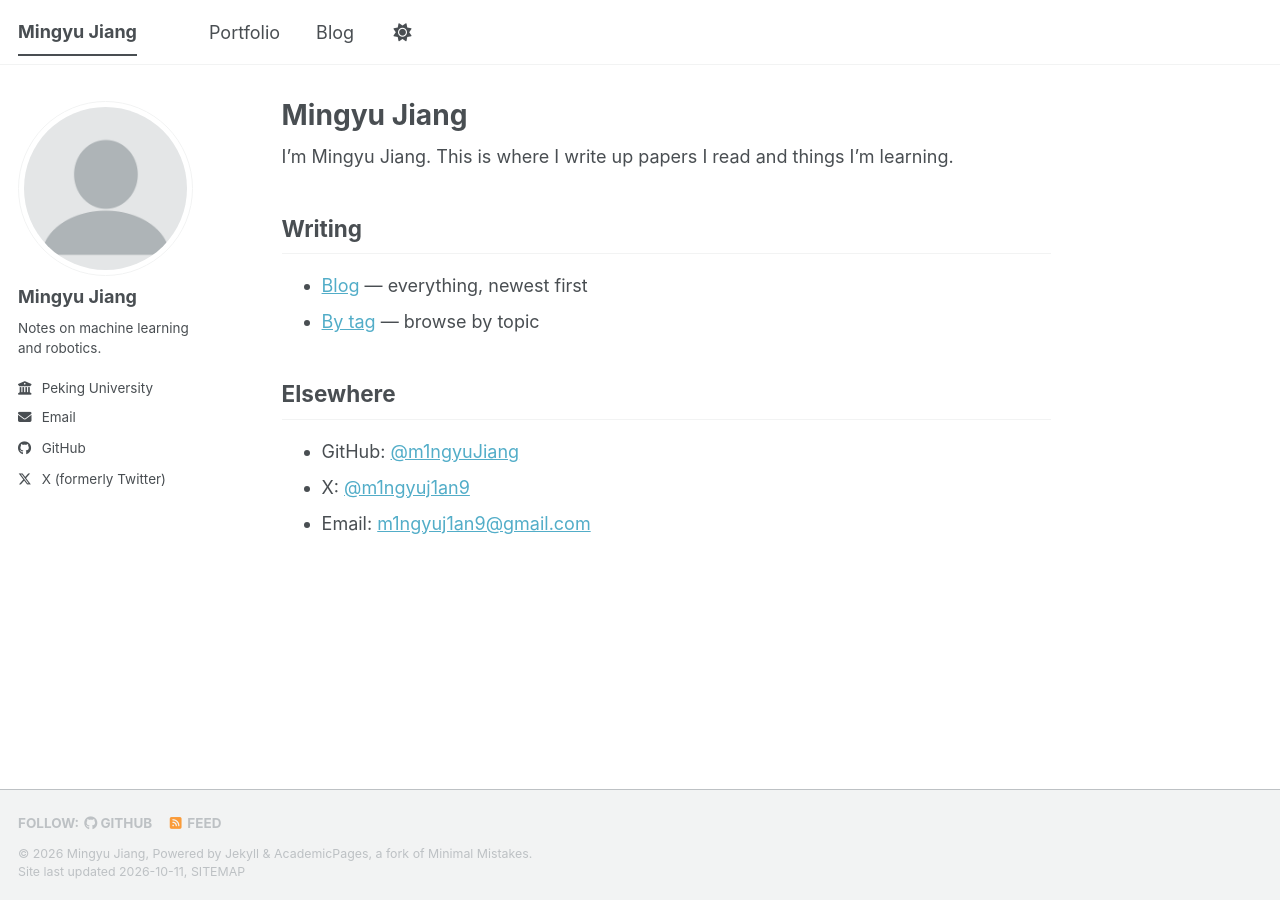
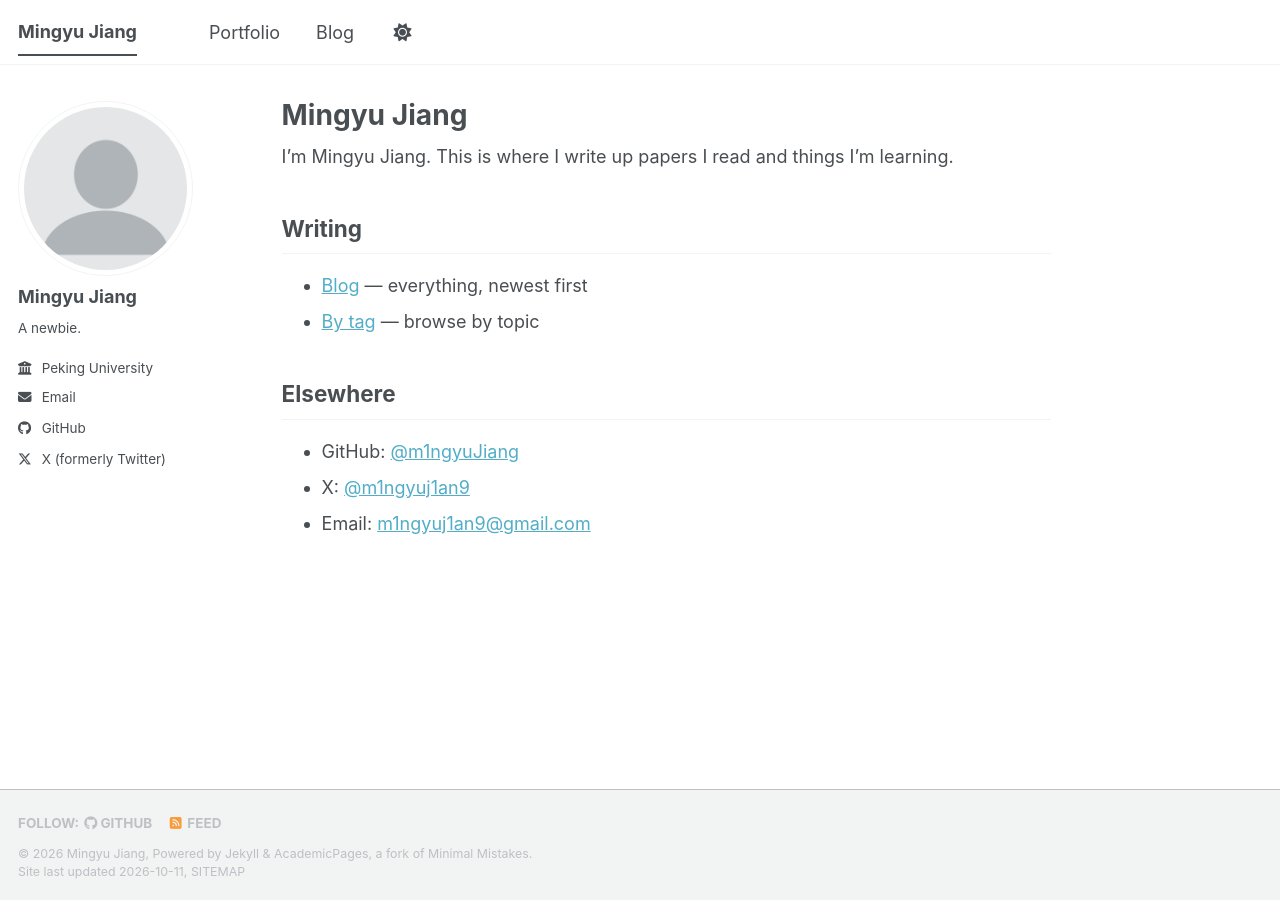
Before and after one commit to Missing-Hex/personalpages, a Jekyll site: the page built from _pages/about.md, in a window 1280 px wide. Built offline with Jekyll 4.4.1, drawn with Linux system fonts in a browser that asks for light colours; a style sheet for code colours, icons or effects is not loaded.

Commit message:
update bio

```diff
--- a/_config.yml
+++ b/_config.yml
@@ -22,7 +22,7 @@ author:
   # Biographic information
   avatar           : "profile.png"
   name             : "Mingyu Jiang"
-  bio              : "Notes on machine learning and robotics."
+  bio              : "A newbie."
   employer         : "Peking University"
   email            : "m1ngyuj1an9@gmail.com"
 
```
